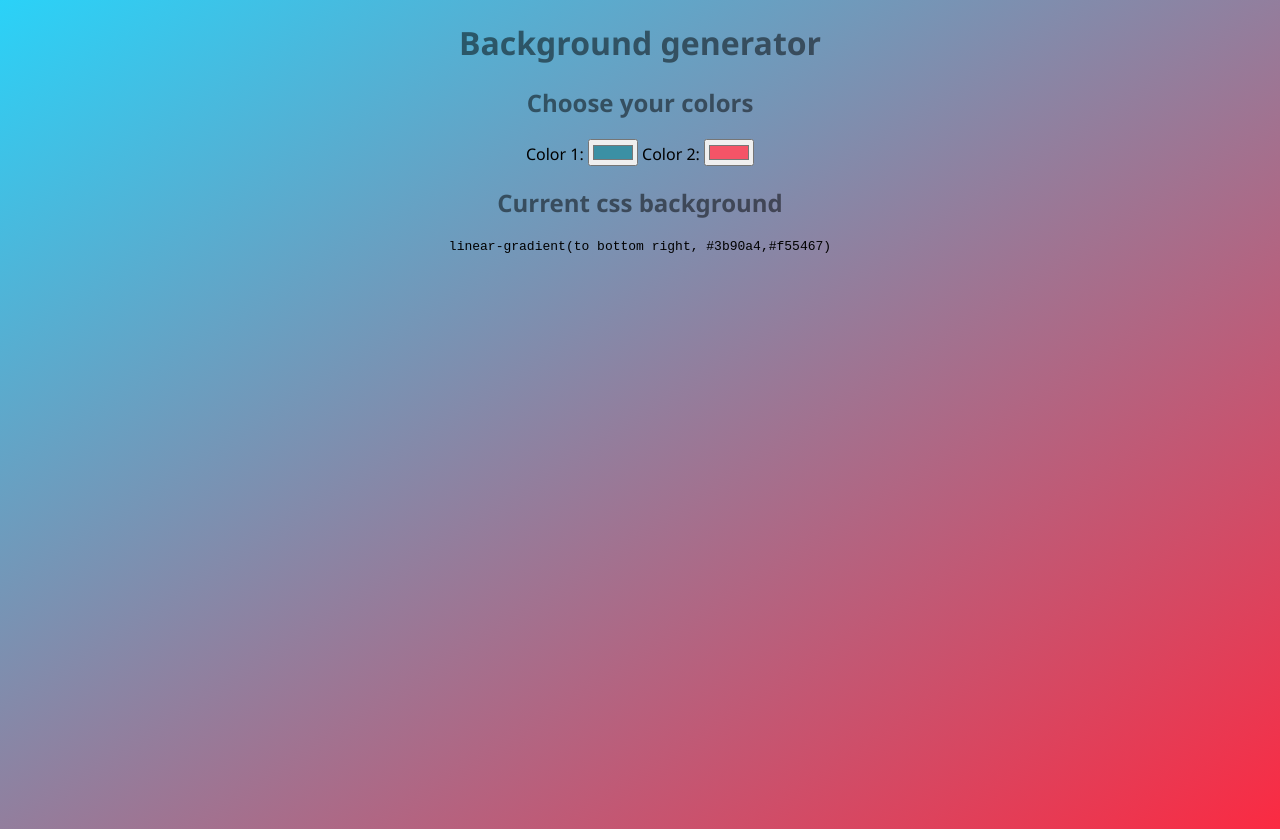
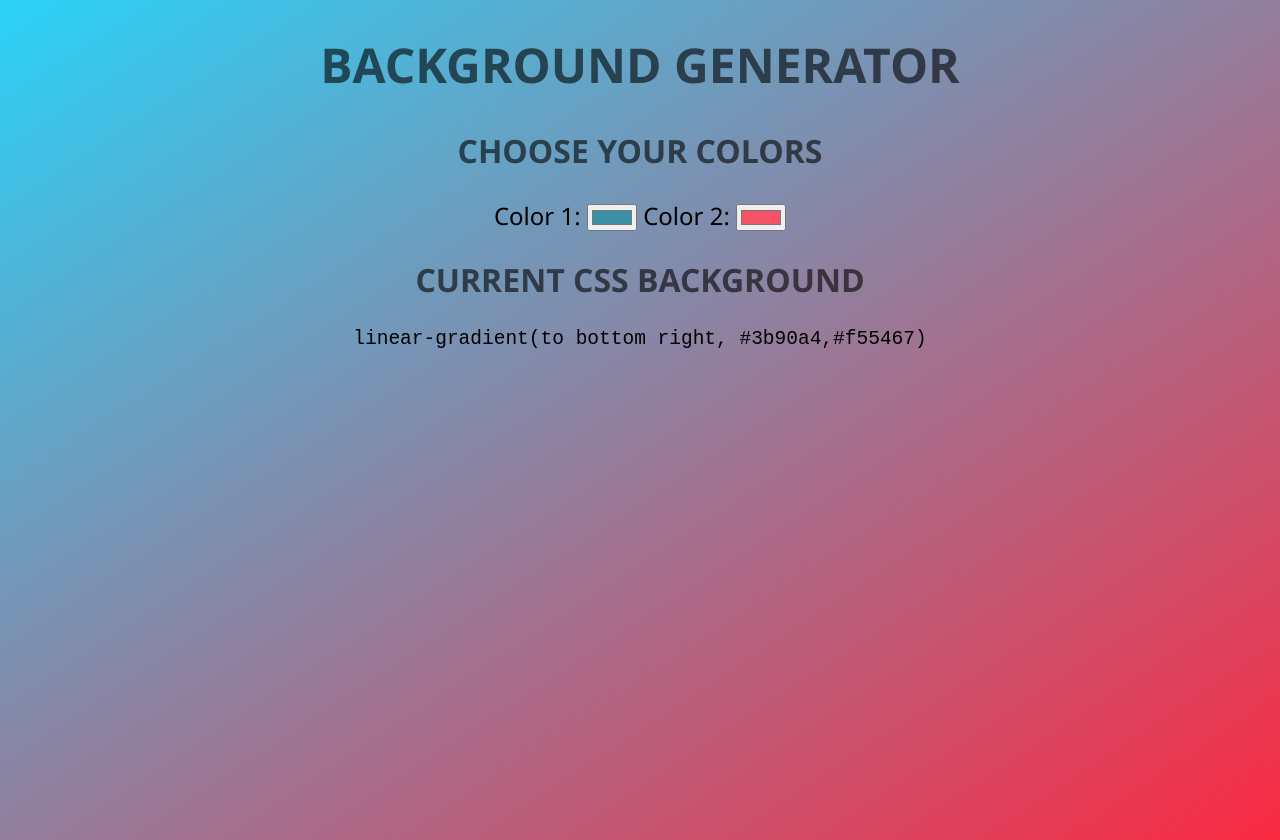
Before and after one commit to edouardmisset/backgroundGenerator, a plain HTML site: page index.html in a window 1280 px wide. Drawn offline with Linux system fonts and the light colour scheme.

Commit message:
small styling changes

```diff
--- a/style.css
+++ b/style.css
@@ -3,15 +3,23 @@ html {
 }
 
 body {
-  font-family: "Segoe UI", Tahoma, Geneva, Verdana, sans-serif;
+  font-family: "Raleway", "Segoe UI", Tahoma, Geneva, Verdana, sans-serif;
   background: linear-gradient(to bottom right, #2ad2f8, #fb2a42);
   background-repeat: no-repeat;
   height: 100vh;
 }
 
 .header {
-  color: rgba(0, 0, 0, 0.5);
-  transform: uppercase;
+  color: rgba(0, 0, 0, 0.6);
+  text-transform: uppercase;
+}
+
+h1 {
+  font-size: 3em;
+}
+
+h2 {
+  font-size: 2em;
 }
 
 .center {
@@ -20,9 +28,11 @@ body {
 
 span {
   display: block;
+  font-size: 1.5em;
 }
 
 code {
   display: block;
   text-align: center;
+  font-size: 1.5em;
 }
```
